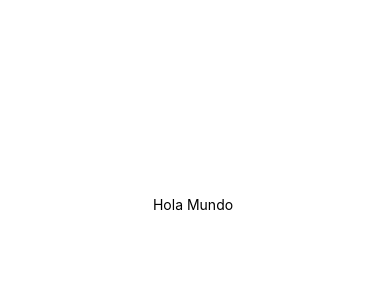
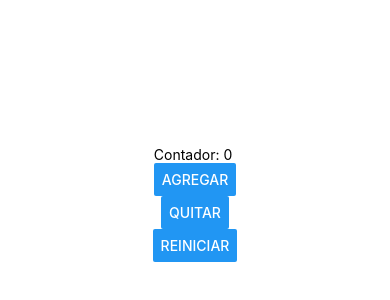
Before and after one commit to 124048712-dotcom/PAM213, a React Native app in the folder intro/: screen / in a window 390 px wide. Shown: the part 218-518 px from the top of the page. Built offline with nearby package versions, Linux system fonts and the light colour scheme.

Commit message:
Agregue 3 botones, agregar, quitar y reiniciar
comprender el uso de los estados, al igual que las propiedades y el como se implementan los botones para poder trabajar acorde a cada funcion y asi comprender cada parte

```diff
--- a/intro/App.js
+++ b/intro/App.js
@@ -1,15 +1,28 @@
+//1. imports: zona de importaciones
 import { StatusBar } from 'expo-status-bar';
-import { StyleSheet, Text, View } from 'react-native';
+import { StyleSheet, Text, View, Button } from 'react-native';
+import React,{useState} from 'react';
 
+//2. Main: Zona de componentes
 export default function App() {
+
+  const [contador,setContador]=useState(0);
+
   return (
     <View style={styles.container}>
-      <Text>Hola Mundo </Text>
+
+      <Text> Contador: {contador}  </Text>
+      <Button title="Agregar" onPress={()=>setContador(contador+1)} />
+      <Button title="Quitar" onPress={()=>setContador(contador-1)} />
+      <Button title="Reiniciar" onPress={()=>setContador(contador===0)} />
+
       <StatusBar style="auto" />
+
     </View>
   );
 }
 
+//3. Estilos: zona de estetica y posicionamiento
 const styles = StyleSheet.create({
   container: {
     flex: 1,
```
